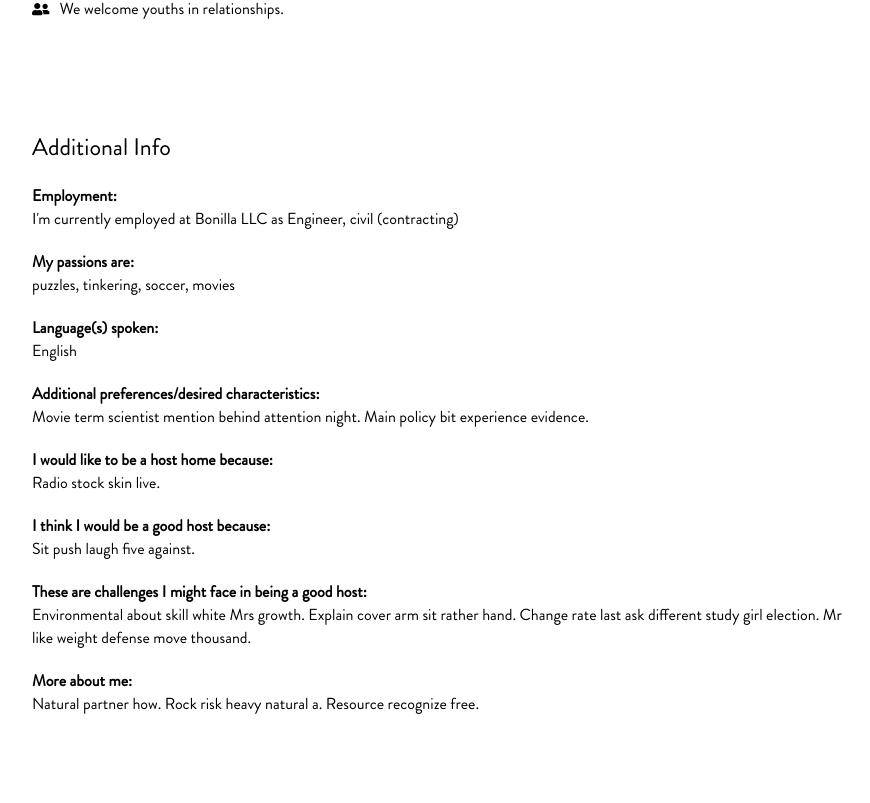
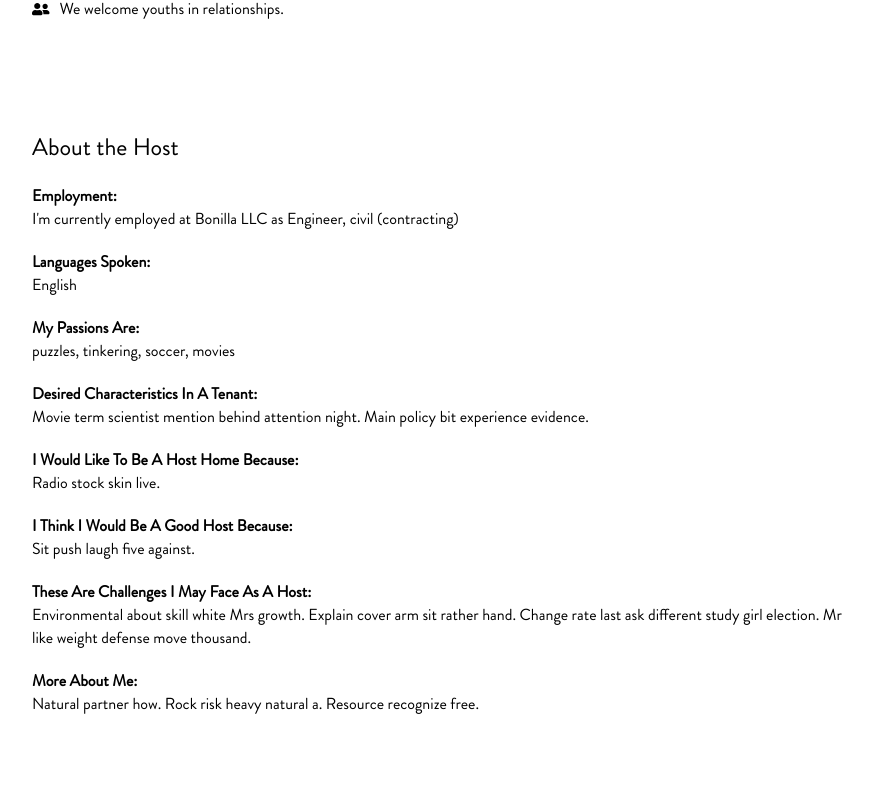
Before and after one commit to hackforla/HomeUniteUs, a React app in the folder app/: page /hosthome/guests/1/matches/1 in a window 1280 px wide. Shown: the part 997-1800 px from the top of the page, without its empty margins (12-882 px from the left). Built offline with nearby package versions, Linux system fonts and the light colour scheme.

Commit message:
starts host page

```diff
--- a/app/src/components/HostProfile/ButtonBar.tsx
+++ b/app/src/components/HostProfile/ButtonBar.tsx
@@ -1,91 +1,88 @@
-import * as React from 'react';
-import { makeStyles } from "@material-ui/core/styles";
-import AppBar from '@material-ui/core/AppBar';
-import Button from '@material-ui/core/Button';
-import { useParams, useHistory } from 'react-router';
-import { useHostHomeData } from '../../data/data-context';
-import { ProgressPlugin } from 'webpack';
-import { Host, MatchResult } from '../../models';
+import * as React from "react"
+import { makeStyles } from "@material-ui/core/styles"
+import AppBar from "@material-ui/core/AppBar"
+import Button from "@material-ui/core/Button"
+import { useParams, useHistory } from "react-router"
+import { useHostHomeData } from "../../data/data-context"
+import { ProgressPlugin } from "webpack"
+import { Host, MatchResult } from "../../models"
 
 const useStyles = makeStyles(theme => ({
   appBar: {
-    top: 'auto',
+    top: "auto",
     bottom: 0,
-    height: '50px',
-    display: 'flex',
-    justifyContent: 'flex-end',
-    flexDirection: 'row',
-    alignItems: 'center',
+    height: "100px",
+    display: "flex",
+    justifyContent: "space-evenly",
+    flexDirection: "column",
+    alignItems: "flex-start"
   },
   buttons: {
-    marginRight: "100px",
+    margin: "0 100px 0 35px"
   },
   yesButton: {
     marginLeft: "20px",
-    backgroundColor: "#00AAEF"
+    backgroundColor: "#00AAEF",
+    margin: "0 25px 0 0"
   },
   extraSpace: {
-    height: '50px',
+    height: "50px"
   }
-}));
+}))
 
 export const ButtonBar = () => {
+  const classes = useStyles()
+  const history = useHistory()
+  let { guestId, hostId } = useParams()
 
-  const classes = useStyles();
-  const history = useHistory();
-  let {guestId, hostId} = useParams();
+  const gid = Number.parseInt(guestId || "")
+  const hid = Number.parseInt(hostId || "")
 
-
-  const gid = Number.parseInt(guestId || '');
-  const hid = Number.parseInt(hostId || '');
-
-  const {data, markAsInterested, markAsNotInterested} = useHostHomeData();
-
-
+  const { data, markAsInterested, markAsNotInterested } = useHostHomeData()
 
   return (
     <React.Fragment>
       <AppBar position="fixed" color="inherit" className={classes.appBar}>
-
+        <div style={{ margin: "0 0 0 50px", fontWeight: "700" }}>
+          Would you like to express interest in this host's home?
+        </div>
         <div className={classes.buttons}>
-          <Button
-            variant="contained"
-            color="secondary"
-            onClick={() => {
-
-              markAsNotInterested({
-                guestId: gid,
-                hostId: hid
-              });
-
-              history.push(`/hosthome/admin/guest/${guestId}`);
-
-            }}
-          >
-            I'm not interested
-          </Button>
           <Button
             variant="contained"
             color="primary"
             className={classes.yesButton}
-            onClick={() =>{
+            onClick={() => {
               markAsInterested({
                 guestId: gid,
                 hostId: hid
-              });
+              })
 
-              history.push(`/hosthome/admin/guest/${guestId}`);
-
+              history.push(`/hosthome/admin/guest/${guestId}`)
             }}
           >
             I'm interested
+          </Button>
+          <Button
+            variant="contained"
+            // color="secondary"
+            onClick={() => {
+              markAsNotInterested({
+                guestId: gid,
+                hostId: hid
+              })
+
+              history.push(`/hosthome/admin/guest/${guestId}`)
+            }}
+            style={{ backgroundColor: "white" }}
+          >
+            I'm not interested
           </Button>
         </div>
       </AppBar>
 
       <div className={classes.extraSpace}></div>
     </React.Fragment>
-  );
+  )
 }
 
-export default ButtonBar;
+export default ButtonBar
--- a/app/src/components/HostProfile/HostAdditionalInfo.tsx
+++ b/app/src/components/HostProfile/HostAdditionalInfo.tsx
@@ -1,42 +1,38 @@
-import * as React from "react";
-import { makeStyles } from "@material-ui/core/styles";
-import { Host } from '../../models/Host';
-import { Element } from 'react-scroll'
+import * as React from "react"
+import { makeStyles } from "@material-ui/core/styles"
+import { Host } from "../../models/Host"
+import { Element } from "react-scroll"
 
 const useStyles = makeStyles(() => ({
   additionalInfoContainer: {
-    padding: '10px 20px',
-    border: '1px hidden blue',
-    marginTop: '50px',
+    padding: "10px 20px",
+    border: "1px hidden blue",
+    marginTop: "50px"
   },
   additionalInfoTitle: {
-    fontSize: '24px',
-    border: '1px hidden blue',
+    fontSize: "24px",
+    border: "1px hidden blue"
   },
   additionalInfos: {
-    width: '70%',
-    border: '1px hidden orange',
+    width: "70%",
+    border: "1px hidden orange"
   },
   additionalInfo: {
-    border: '1px hidden orange',
-    margin: '20px 0',
+    border: "1px hidden orange",
+    margin: "20px 0"
   },
   additionalInfoLabel: {
-    fontWeight: 'bold'
+    fontWeight: "bold"
   },
-  additionalInfoContent: {
-
-  },
-}));
+  additionalInfoContent: {}
+}))
 
 interface IAdditionalInfoProps {
-  host: Host;
+  host: Host
 }
 
-export const HostAdditionalInfo = ({
-  host
-}: IAdditionalInfoProps) => {
-  const classes = useStyles();
+export const HostAdditionalInfo = ({ host }: IAdditionalInfoProps) => {
+  const classes = useStyles()
 
   const additionalInfos = [
     {
@@ -44,57 +40,57 @@ export const HostAdditionalInfo = ({
       content: `I'm currently employed at ${host.employmentCompany} as ${host.employmentPosition}`
     },
     {
-      label: "My passions are:",
+      label: "Languages Spoken:",
+      content: host.languages.join(", ")
+    },
+    {
+      label: "My Passions Are:",
       content: host.interests.join(", ")
     },
     {
-      label: "Language(s) spoken:",
-      content: host.languages.join(", ")
-    },
-    {
-      label: "Additional preferences/desired characteristics:",
+      label: "Desired Characteristics In A Tenant:",
       content: host.preferredCharacteristics
     },
     {
-      label: "I would like to be a host home because:",
+      label: "I Would Like To Be A Host Home Because:",
       content: host.hostingInterest
     },
     {
-      label: "I think I would be a good host because:",
+      label: "I Think I Would Be A Good Host Because:",
       content: host.hostingStrengths
     },
     {
-      label: "These are challenges I might face in being a good host:",
+      label: "These Are Challenges I May Face As A Host:",
       content: host.hostingChallenges
     },
     {
-      label: "More about me:",
+      label: "More About Me:",
       content: host.hostIntro
     }
   ]
 
   return (
-
     <Element name="additionalInfo">
       <div className={classes.additionalInfoContainer}>
-        <div className={classes.additionalInfoTitle}>
-          Additional Info
-        </div>
+        <div className={classes.additionalInfoTitle}>About the Host</div>
 
         <div className={classes.additionalInfos}>
           {additionalInfos.map(additionalInfo => {
-
             return (
               <div className={classes.additionalInfo}>
-                <div className={classes.additionalInfoLabel}>{additionalInfo.label}</div>
-                <div className={classes.additionalInfoContent}>{additionalInfo.content}</div>
+                <div className={classes.additionalInfoLabel}>
+                  {additionalInfo.label}
+                </div>
+                <div className={classes.additionalInfoContent}>
+                  {additionalInfo.content}
+                </div>
               </div>
             )
           })}
         </div>
       </div>
     </Element>
-  );
+  )
 }
 
-export default HostAdditionalInfo;
+export default HostAdditionalInfo
--- a/app/src/components/HostProfile/Neighborhood.tsx
+++ b/app/src/components/HostProfile/Neighborhood.tsx
@@ -1,40 +1,38 @@
-import * as React from 'react';
-import { makeStyles } from "@material-ui/core/styles";
+import * as React from "react"
+import { makeStyles } from "@material-ui/core/styles"
 //import neighborhoodImage from '../../img/neighborhoodImage.png';
 
 const useStyles = makeStyles(() => ({
   neighborhoodContainer: {
-    padding: '10px 20px',
-    border: '1px hidden blue',
-    marginTop: '50px',
+    padding: "10px 20px",
+    border: "1px hidden blue",
+    margin: "50px 0 200px 0"
   },
   neighborhoodTitle: {
-    fontSize: '24px',
-    border: '1px hidden blue',
+    fontSize: "24px",
+    border: "1px hidden blue"
   },
   neighborhoodMapImage: {
-    width: '70%',
+    width: "70%"
   }
-}));
+}))
 
 export const Neighborhood = () => {
-  const classes = useStyles();
+  const classes = useStyles()
 
   return (
     <div className={classes.neighborhoodContainer}>
-      <div className={classes.neighborhoodTitle}>
-        The neighborhood
-      </div>
+      <div className={classes.neighborhoodTitle}>The neighborhood</div>
 
       <div className="neighborhood-map">
         <img
-          src='/hosthome/img/neighborhoodImage.png'
+          src="/hosthome/img/neighborhoodImage.png"
           alt="neighborhoodMap"
           className={classes.neighborhoodMapImage}
         />
       </div>
     </div>
-  );
+  )
 }
 
-export default Neighborhood;
+export default Neighborhood
```
